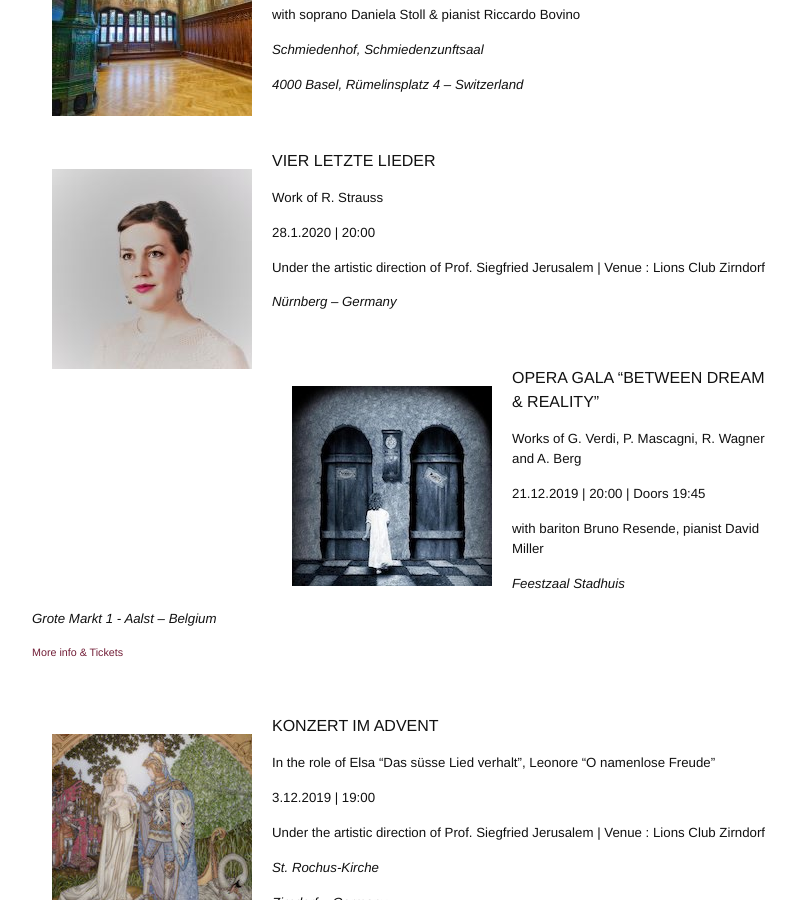
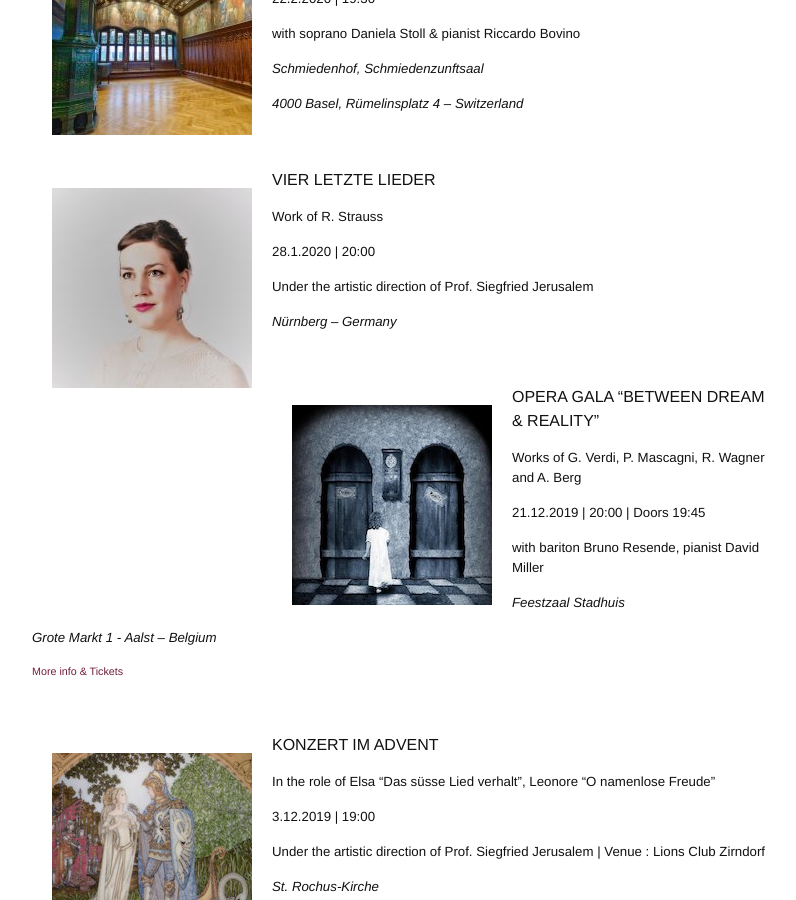
Before and after one commit to annesophie-sevens/annesophie-sevens.github.io, a Jekyll site: the page built from agenda-de.md, in a window 1280 px wide and 900 px high, scrolled down 1177 px. Shown: the whole window, without its empty margins (238-1034 px from the left). Built offline with Jekyll 4.4.1, drawn with Linux system fonts in a browser that asks for light colours; nearby versions of some CDN libraries.

Commit message:
Update agenda-de.md

```diff
--- a/agenda-de.md
+++ b/agenda-de.md
@@ -18,6 +18,8 @@
 ##### Under the artistic direction of Prof. Siegfried Jerusalem
 
 ##### _Nürnberg – Germany_
+
+&nbsp;
 
 &nbsp;
 
@@ -77,7 +79,7 @@
 
 ##### 28.1.2020 | 20:00
 
-##### Under the artistic direction of Prof. Siegfried Jerusalem | Venue : Lions Club Zirndorf
+##### Under the artistic direction of Prof. Siegfried Jerusalem
 
 ##### _Nürnberg – Germany_
 
```
